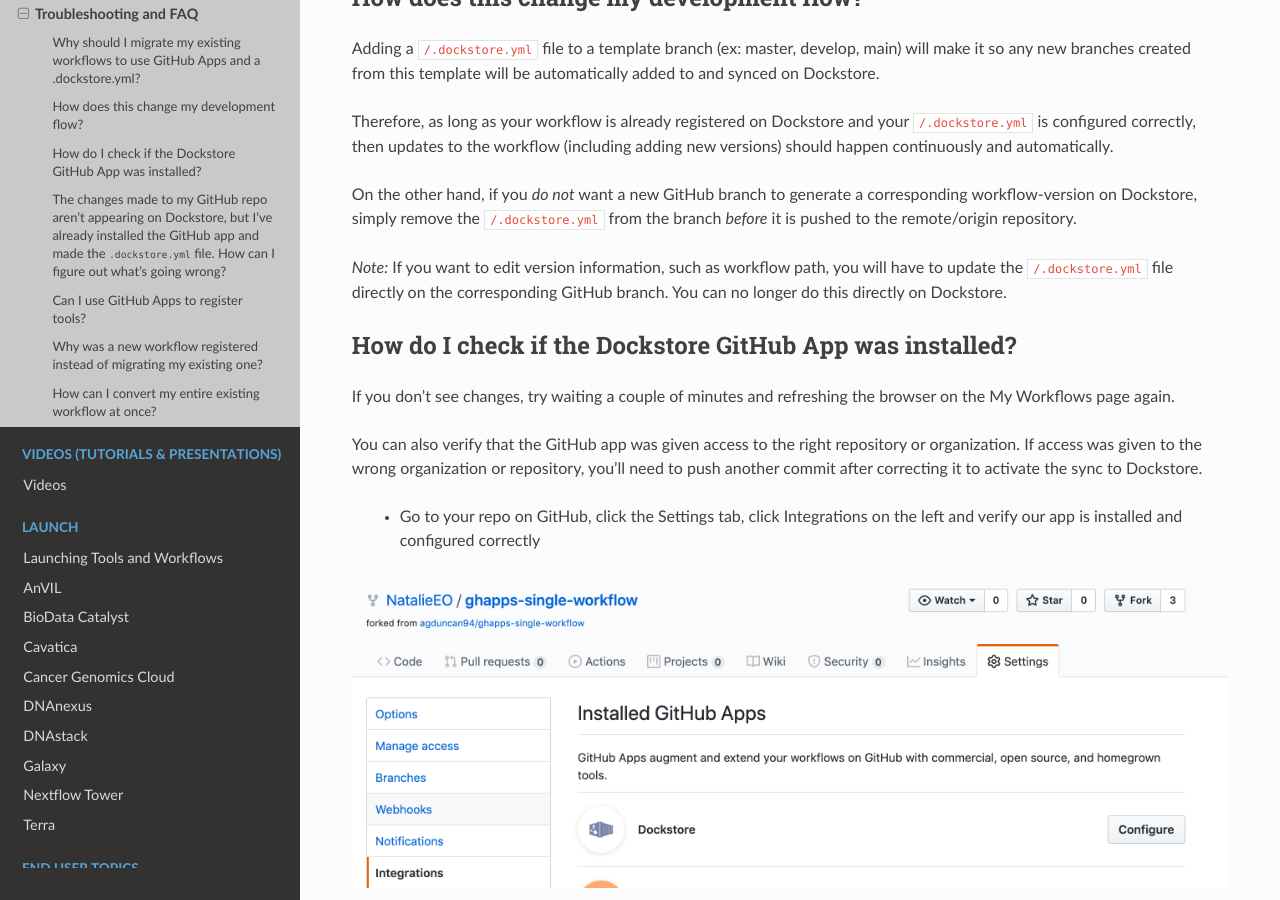
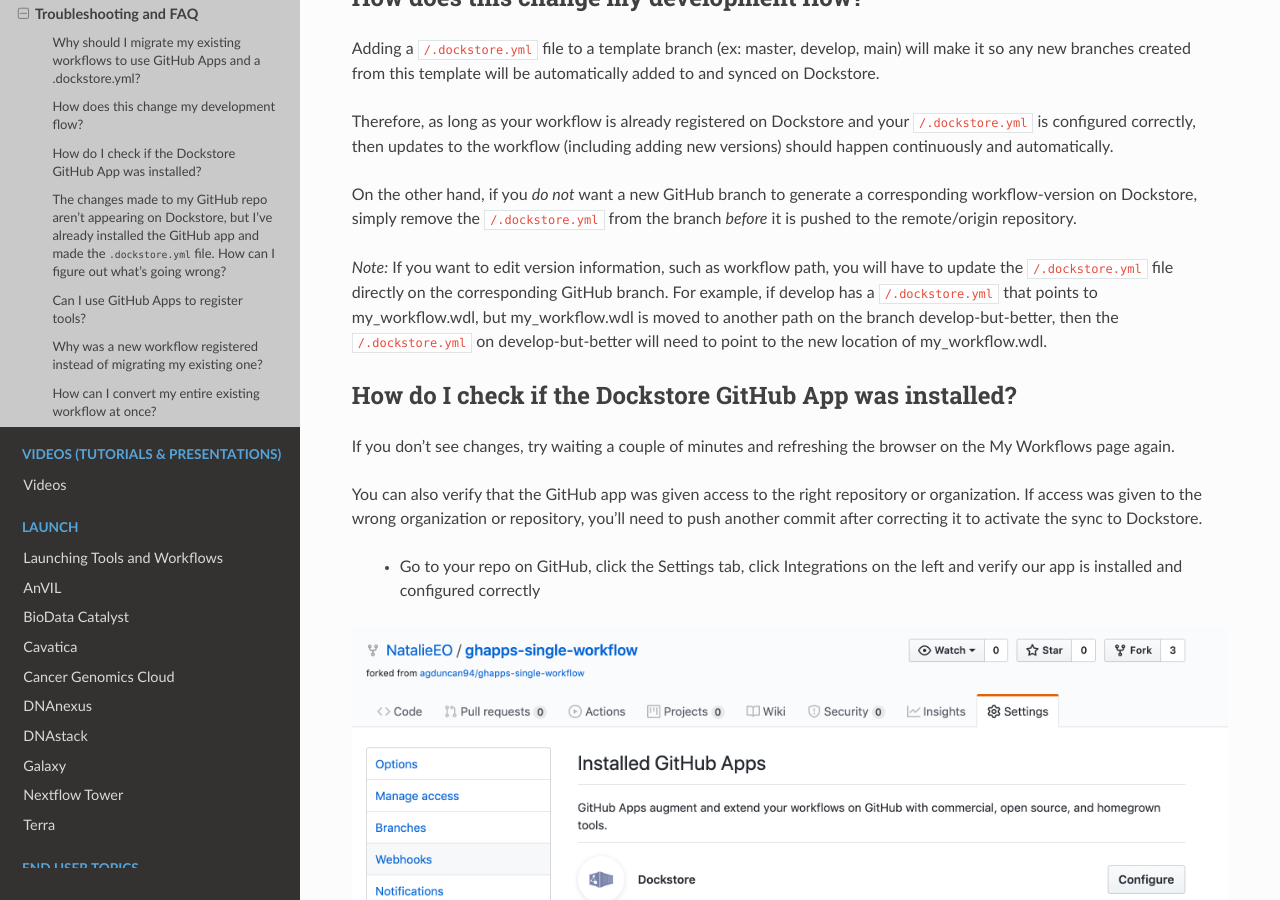
Before and after one commit to dockstore/dockstore-documentation, a Sphinx documentation site: the page built from docs/getting-started/github-apps/github-apps-troubleshooting-tips.rst, in a window 1280 px wide and 900 px high, scrolled down 750 px. Built offline with Sphinx 7.4.7 and the Read the Docs theme 2.0.0, drawn with Linux system fonts in a browser that asks for light colours.

Commit message:
Add example to workflow path note

```diff
--- a/docs/getting-started/github-apps/github-apps-troubleshooting-tips.rst
+++ b/docs/getting-started/github-apps/github-apps-troubleshooting-tips.rst
@@ -32,8 +32,7 @@
 On the other hand, if you *do not* want a new GitHub branch to generate a corresponding workflow-version on Dockstore,
 simply remove the ``/.dockstore.yml`` from the branch *before* it is pushed to the remote/origin repository.
 
-*Note:* If you want to edit version information, such as workflow path, you will have to update the ``/.dockstore.yml`` file directly on the corresponding GitHub branch.
-You can no longer do this directly on Dockstore.
+*Note:* If you want to edit version information, such as workflow path, you will have to update the ``/.dockstore.yml`` file directly on the corresponding GitHub branch. For example, if develop has a ``/.dockstore.yml`` that points to my_workflow.wdl, but my_workflow.wdl is moved to another path on the branch develop-but-better, then the ``/.dockstore.yml`` on develop-but-better will need to point to the new location of my_workflow.wdl.
 
 How do I check if the Dockstore GitHub App was installed?
 -----------------------------------------------------------
```
